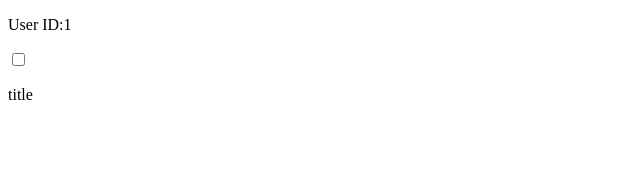
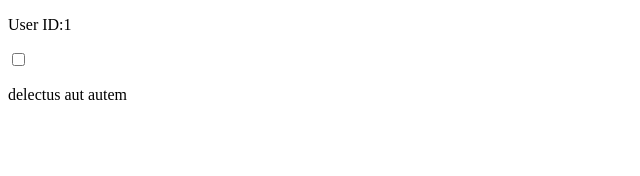
Before and after one commit to MatissRolavs/effect, a React (Create React App) app: page / in a window 1280 px wide. Shown: the top 176 px of the page, without its empty margins (0-640 px from the left). Built offline with nearby package versions, Linux system fonts and the light colour scheme.

Commit message:
added nothing

```diff
--- a/src/App.js
+++ b/src/App.js
@@ -3,7 +3,7 @@ function App() {
   const todo = {
     userId: 1,
     id: 1,
-    title: "title",
+    title: "delectus aut autem",
     completed: false,
   };
 
@@ -11,7 +11,7 @@ function App() {
 
   return (
     <>
-      <ToDo id={todo.id} checked={todo.completed} title={todo.title} userId={todo.userId}/>
+      <ToDo {...todo}/>
     </>
   );
 }
--- a/src/ToDo.js
+++ b/src/ToDo.js
@@ -1,6 +1,6 @@
 import {useState} from "react";
 function ToDo(props){
-    const [checkBox, setCheckBox] = useState(props.checked);
+    const [checkBox, setCheckBox] = useState(props.completed);
     function handleCheckBox(event){
         setCheckBox(event.target.checked);
     }
```
